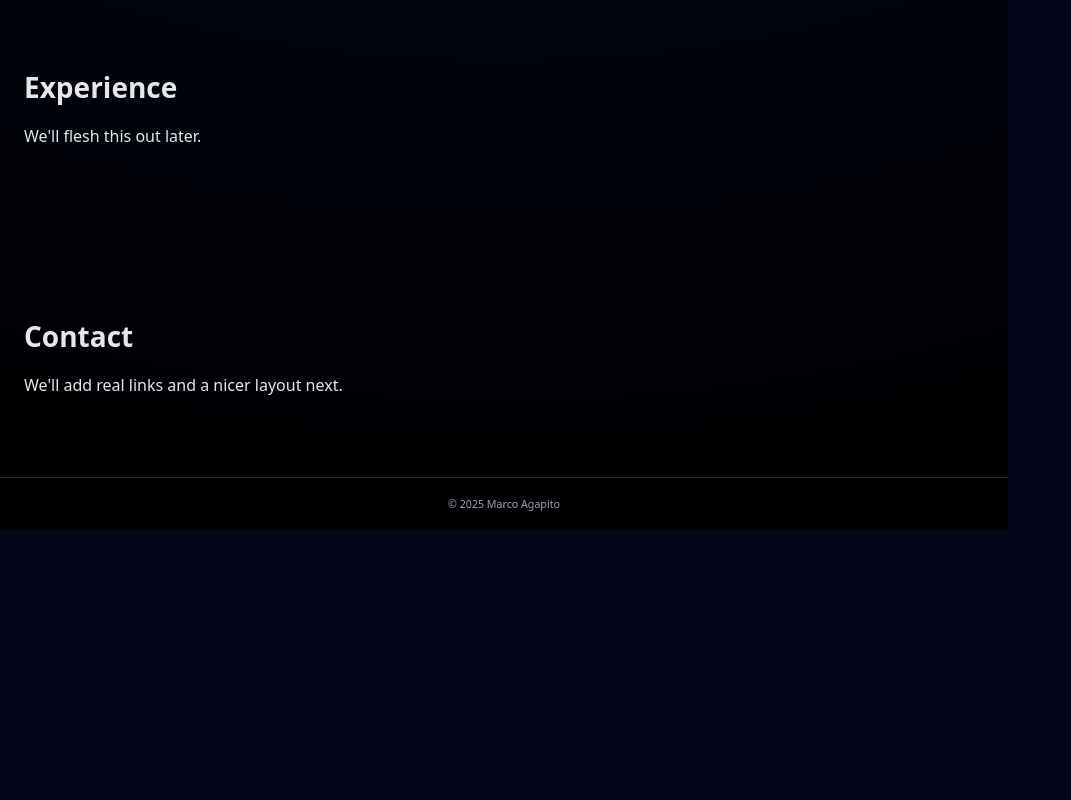
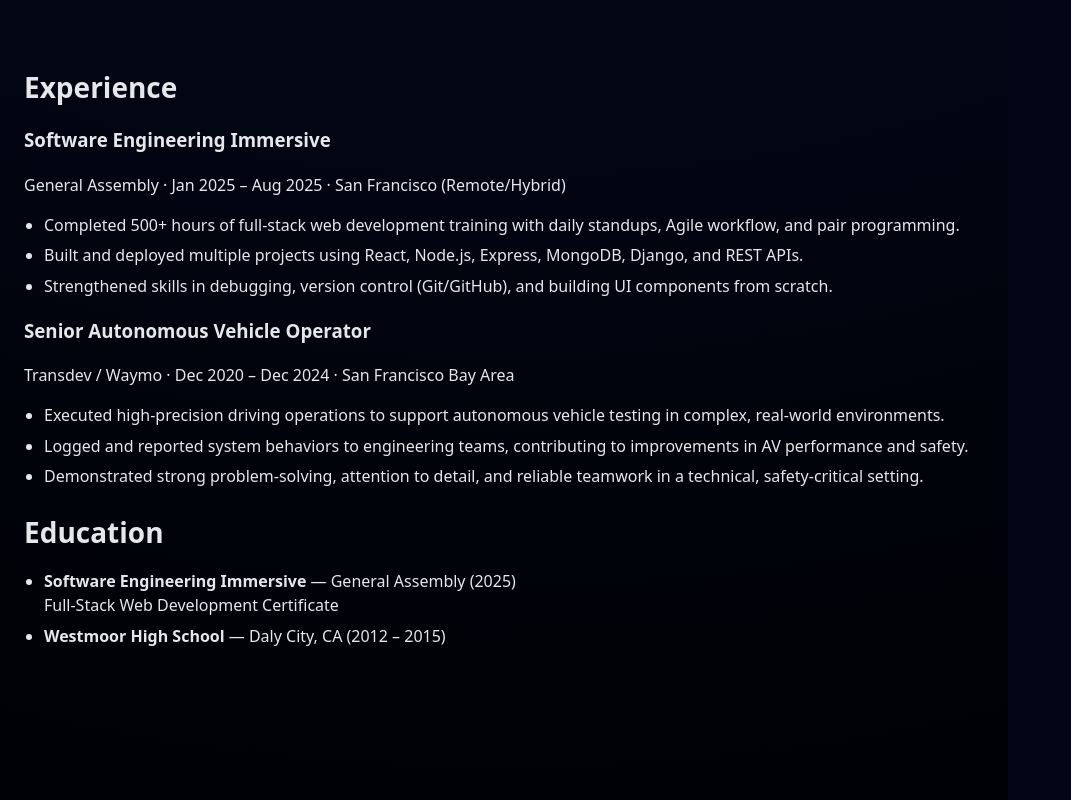
Before and after one commit to MarcoPhilip/my-portfolio, a React (Vite) app: page / in a window 1280 px wide. Shown: the part 1360-2160 px from the top of the page, without its empty margins (0-1071 px from the left). Before the commit the page ends 1889 px from the top, so only its background shows below. Built offline with nearby package versions, Linux system fonts and the light colour scheme.

Commit message:
experience section revised and added relevant experiences.

```diff
--- a/src/App.jsx
+++ b/src/App.jsx
@@ -6,7 +6,7 @@ function App() {
   return (
     <div className="app">
       <header className="header">
-        <div className="logo">Marco Agapito</div>
+        <div className="logo">Marco Philip Agapito</div>
         <nav className="nav">
           <a href="#hero">Home</a>
           <a href="#about">About</a>
@@ -75,7 +75,41 @@ function App() {
         <section id="experience" className="section">
           <div className="section-inner">
             <h2>Experience</h2>
-            <p>We&apos;ll flesh this out later.</p>
+
+            <div className="experience-list">
+              <article className="experience-item">
+                <h3>Software Engineering Immersive</h3>
+                <p className="meta">General Assembly · Jan 2025 – Aug 2025 · San Francisco (Remote/Hybrid)</p>
+                <ul>
+                  <li>Completed 500+ hours of full-stack web development training with daily standups, Agile workflow, and pair programming.</li>
+                  <li>Built and deployed multiple projects using React, Node.js, Express, MongoDB, Django, and REST APIs.</li>
+                  <li>Strengthened skills in debugging, version control (Git/GitHub), and building UI components from scratch.</li>
+                </ul>
+              </article>
+
+              <article className="experience-item">
+                <h3>Senior Autonomous Vehicle Operator</h3>
+                <p className="meta">Transdev / Waymo · Dec 2020 – Dec 2024 · San Francisco Bay Area</p>
+                <ul>
+                  <li>Executed high-precision driving operations to support autonomous vehicle testing in complex, real-world environments.</li>
+                  <li>Logged and reported system behaviors to engineering teams, contributing to improvements in AV performance and safety.</li>
+                  <li>Demonstrated strong problem-solving, attention to detail, and reliable teamwork in a technical, safety-critical setting.</li>
+                </ul>
+              </article>
+            </div>
+
+            <div className="experience-education">
+              <h2>Education</h2>
+              <ul>
+                <li>
+                  <strong>Software Engineering Immersive</strong> — General Assembly (2025)<br />
+                  Full-Stack Web Development Certificate
+                </li>
+                <li>
+                  <strong>Westmoor High School</strong> — Daly City, CA (2012 – 2015)
+                </li>
+              </ul>
+            </div>
           </div>
         </section>
 
```
